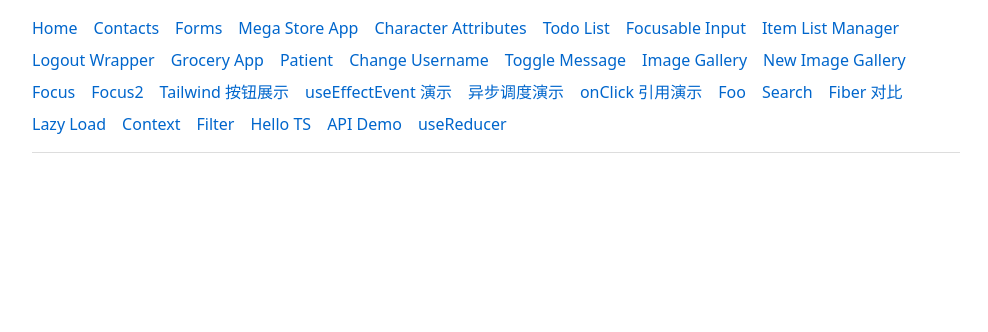
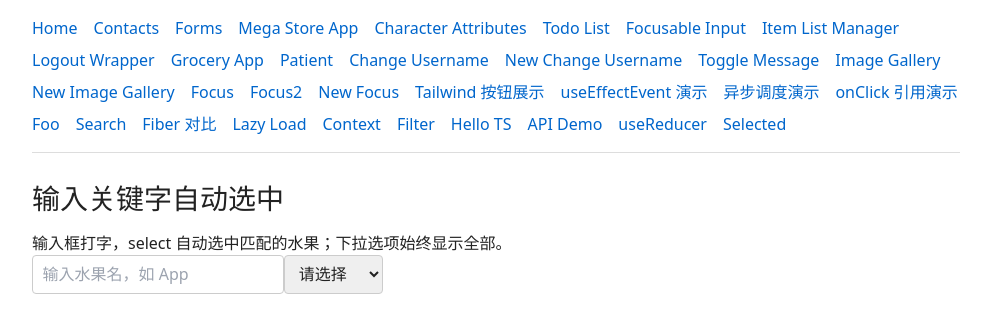
Before and after one commit to liweinan/play-react, a React (Vite) app: page /selected in a window 1280 px wide. Shown: the top 332 px of the page, without its empty margins (144-1132 px from the left). Built offline with nearby package versions, Linux system fonts and the light colour scheme.

Commit message:
save progres

```diff
--- a/src/App.jsx
+++ b/src/App.jsx
@@ -29,6 +29,9 @@ import HelloTs from './pages/HelloTs.tsx'
 import ApiDemo from './pages/ApiDemo.jsx'
 import UseReducerDemo from './pages/UseReducerDemo.jsx'
 import NewImageGallery from './sandbox/NewImageGallery.jsx'
+import NewFocus from './sandbox/NewFocus.jsx'
+import NewChangeUsername from './sandbox/NewChangeUsername.tsx'
+import Selected from "./sandbox/Selected.jsx";
 
 const Home = () => {
     return (
@@ -79,11 +82,13 @@ function App() {
                     <li><Link to="/groceryapp">Grocery App</Link></li>
                     <li><Link to='/patient'>Patient</Link></li>
                     <li><Link to='/changeusername'>Change Username</Link></li>
+                    <li><Link to='/new-changeusername'>New Change Username</Link></li>
                     <li><Link to='/togglemessage'>Toggle Message</Link></li>
                     <li><Link to='/imagegallery'>Image Gallery</Link></li>
                     <li><Link to='/new-imagegallery'>New Image Gallery</Link></li>
                     <li><Link to='/focus'>Focus</Link></li>
                     <li><Link to='/focus2'>Focus2</Link></li>
+                    <li><Link to='/new-focus'>New Focus</Link></li>
                     <li><Link to='/buttons'>Tailwind 按钮展示</Link></li>
                     <li><Link to='/useeffectevent'>useEffectEvent 演示</Link></li>
                     <li><Link to='/async'>异步调度演示</Link></li>
@@ -97,6 +102,7 @@ function App() {
                     <li><Link to='/hello-ts'>Hello TS</Link></li>
                     <li><Link to='/api-demo'>API Demo</Link></li>
                     <li><Link to='/use-reducer'>useReducer</Link></li>
+                    <li><Link to='/selected'>Selected</Link></li>
                 </ul>
             </nav>
 
@@ -124,11 +130,13 @@ function App() {
                     <Route path="/contact2" element={<Contact2/>}/>
                     <Route path="/patient" element={<Patient/>}/>
                     <Route path="/changeusername" element={<ChangeUsername/>}></Route>
+                    <Route path="/new-changeusername" element={<NewChangeUsername/>}/>
                     <Route path="/togglemessage" element={<ToggleMessage/>}/>
                     <Route path="/imagegallery" element={<ImageGallery links={links}/>}/>
                     <Route path="/new-imagegallery" element={<NewImageGallery links={links}/>}/>
                     <Route path="/focus" element={<Focus focused={false}/>}/>
                     <Route path="/focus2" element={<Focus2/>}/>
+                    <Route path="/new-focus" element={<NewFocus/>}/>
                     <Route path="/buttons" element={<ButtonDemo/>}/>
                     <Route path="/useeffectevent" element={<UseEffectEventDemo/>}/>
                     <Route path="/async" element={<AsyncDemo/>}/>
@@ -143,6 +151,7 @@ function App() {
                     <Route path="/hello-ts" element={<HelloTs name="React"/>}/>
                     <Route path="/api-demo" element={<ApiDemo/>}/>
                     <Route path="/use-reducer" element={<UseReducerDemo/>}/>
+                    <Route path="/selected" element={<Selected/>}/>
                 </Routes>
             </main>
         </div>
--- /dev/null
+++ b/src/sandbox/NewChangeUsername.tsx
@@ -0,0 +1,30 @@
+import { useRef, useState } from 'react';
+
+interface UsernameProps {
+    value: string;
+}
+const Username = ({ value }: UsernameProps) => {
+    return <h1>{value}</h1>;
+};
+
+export default function NewChangeUsername() {
+    // const nameRef = useRef<HTMLInputElement>(null);
+    const [username, setUsername] = useState('');
+
+    // function clickHandler() {
+    //     setUsername(nameRef.current?.value ?? '');
+    // }
+
+    return (
+        <div>
+            <h1>New Change Username</h1>
+            {/*<button type="button" onClick={clickHandler}>*/}
+            {/*    Change Username*/}
+            {/*</button>*/}
+            <input type="text" value={username} onChange={(e) => {
+                setUsername(e.target.value)
+            }}/>
+            <Username value={username} />
+        </div>
+    );
+}
--- /dev/null
+++ b/src/sandbox/NewFocus.jsx
@@ -0,0 +1,36 @@
+import { useEffect, useRef, forwardRef, useState } from 'react';
+
+const Input = ({ forwardedRef, ...otherProps }) => {
+    return <input {...otherProps} ref={forwardedRef} />;
+};
+
+const TextInput = forwardRef((props, ref) => {
+    console.log("forwardedRef: ", {...props})
+    return <Input {...props} forwardedRef={ref} />;
+});
+
+function FocusableInput({ focused }) {
+    const ref = useRef(null);
+
+    useEffect(() => {
+        if (focused === true) {
+            ref.current?.focus();
+        }
+    }, [focused]);
+
+    return <TextInput ref={ref} />;
+}
+
+export default function NewFocus() {
+    const [focused, setFocused] = useState(false);
+
+    return (
+        <div>
+            <h1>New Focus</h1>
+            <FocusableInput focused={focused} />
+            <button type="button" onClick={() => setFocused((f) => !f)}>
+                {focused ? 'Unfocus' : 'Focus'} Input
+            </button>
+        </div>
+    );
+}
--- /dev/null
+++ b/src/sandbox/Selected.jsx
@@ -0,0 +1,112 @@
+import { useState } from 'react';
+
+const FRUITS = ['Apple', 'Orange', 'Grape', 'Banana', 'Cherry'];
+
+function findFruit(keyword) {
+    const q = keyword.trim().toLowerCase();
+    if (!q) return '';
+
+    // -----------------------------------------------------------------------
+    // Array.find —— 只返回「第一个」匹配项
+    // -----------------------------------------------------------------------
+    // find 从数组下标 0 开始，逐个调用回调；第一个返回 true 的元素会被返回，然后立刻停止。
+    //
+    // 例 1：q = "app"
+    //   Apple  → 'apple'.startsWith('app') ✅ → 返回 "Apple"，结束
+    //   Orange / Grape / ... → 不再检查
+    //
+    // 例 2：q = "a"（startsWith 只看前缀，不是 includes）
+    //   Apple  → 'apple'.startsWith('a') ✅ → 返回 "Apple"，结束
+    //   Orange → 'orange'.startsWith('a') ❌（中间含 a，但开头是 o）
+    //   Banana → 'banana'.startsWith('a') ❌（含 a，但开头是 b）
+    //   find 遇到第一个 true 就停，后面不再检查
+    //
+    // 例 3：q = "xyz" → 没有任何 fruit 命中 → find 返回 undefined
+    //
+    // 为什么这里用 find 而不是改 select 的 options？
+    //   需求是：输入关键字 → 自动选中对应水果；下拉列表始终展示全部 FRUITS。
+    //   所以只更新 selected，不过滤 option 列表。
+    //
+    // 若要找「多条」匹配，用 Array.filter，返回所有命中的元素组成的新数组：
+    //
+    //   FRUITS.filter((fruit) => fruit.toLowerCase().startsWith('a'))
+    //   // → ['Apple']（只有 Apple 以 a 开头）
+    //
+    //   FRUITS.filter((fruit) => fruit.toLowerCase().includes('a'))
+    //   // → ['Apple', 'Orange', 'Grape', 'Banana']（名字里任意位置含 a）
+    //
+    // startsWith = 前缀匹配；includes = 包含匹配。条件不同，结果不同。
+    //
+    // find vs filter 对比：
+    //   find   → 第一个匹配项 | undefined     → 适合单选（本例 select 只能有一个 value）
+    //   filter → 所有匹配项组成的数组 []      → 适合展示候选列表、多选、搜索结果
+    //   some   → 布尔值，是否存在匹配          → 适合「有没有」判断
+    //   every  → 布尔值，是否全部匹配          → 适合校验
+    //
+    // -----------------------------------------------------------------------
+    // ?? '' —— 把 undefined 变成空字符串
+    // -----------------------------------------------------------------------
+    // find 找不到时返回 undefined；<select value={selected}> 需要字符串。
+    // undefined ?? ''  →  ''       （选中「请选择」）
+    // 'Apple'   ?? ''  →  'Apple'   （保持原值）
+    //
+    // 本例写 || '' 结果相同，因为水果名都是非空 truthy 字符串。
+    // 但 ?? 和 || 语义不同，通用规则：
+    //
+    //   值          ?? '默认'    || '默认'
+    //   undefined   '默认'       '默认'
+    //   null        '默认'       '默认'
+    //   ''          ''           '默认'   ← 区别：空字符串是合法值时 ?? 更安全
+    //   0           0            '默认'
+    //   false       false        '默认'
+    //
+    // 习惯：「可能为 null/undefined 时给默认值」用 ??；「为空就用备用值」才考虑 ||。
+    // -----------------------------------------------------------------------
+    return FRUITS.find((fruit) => fruit.toLowerCase().startsWith(q)) ?? '';
+}
+
+export default function Selected() {
+    const [keyword, setKeyword] = useState('');
+    const [selected, setSelected] = useState('');
+
+    const handleKeywordChange = (value) => {
+        setKeyword(value);
+        // 链路：输入框 onChange → findFruit 用 find 取第一个匹配 → setSelected
+        // select 的 <option> 始终 map 全部 FRUITS，不随 keyword 变少
+        setSelected(findFruit(value));
+    };
+
+    const handleSelectChange = (value) => {
+        // 手动改下拉框时，同步回输入框
+        setSelected(value);
+        setKeyword(value);
+    };
+
+    return (
+        <div>
+            <h1>输入关键字自动选中</h1>
+            <p>输入框打字，select 自动选中匹配的水果；下拉选项始终显示全部。</p>
+
+            <input
+                type="text"
+                placeholder="输入水果名，如 App"
+                value={keyword}
+                onChange={(e) => handleKeywordChange(e.target.value)}
+            />
+
+            <select
+                value={selected}
+                onChange={(e) => handleSelectChange(e.target.value)}
+            >
+                <option value="">请选择</option>
+                {FRUITS.map((fruit) => (
+                    <option key={fruit} value={fruit}>
+                        {fruit}
+                    </option>
+                ))}
+            </select>
+
+            {selected && <p>当前选中：{selected}</p>}
+        </div>
+    );
+}
```
Also changed, not shown: src/sandbox/ransom.js (added, +28 -0 lines).
